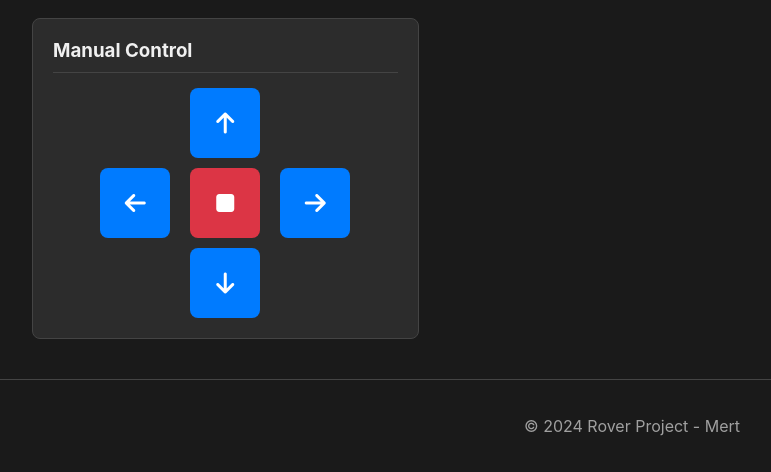
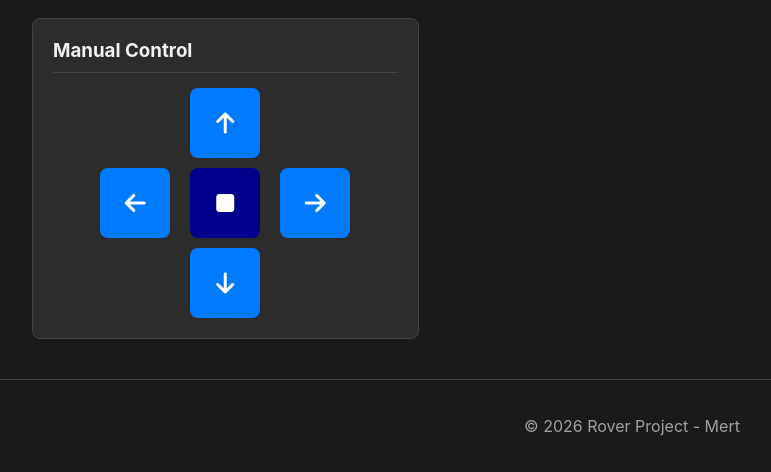
Before and after one commit to TUS-Mert/rover-proj, a Flask app: page / in a window 1280 px wide. Shown: the part 740-1212 px from the top of the page, without its empty margins (8-779 px from the left). Run offline with Flask 3, Linux system fonts and the light colour scheme; the visitor is signed in with stand-in values (Sample User, id 1); parts of the project's set-up code (start-up, migrations or seed data) failed here and were passed over; some libraries are stand-ins or nearby versions.

Commit message:
disabling stop button

```diff
--- a/app/static/js/dashboard.js
+++ b/app/static/js/dashboard.js
@@ -93,32 +93,6 @@ document.addEventListener('DOMContentLoaded', async () => {
         }
     };
 
-    for (const [buttonId, action] of Object.entries(controlButtons)) {
-        const button = document.getElementById(buttonId);
-        if (button) {
-            // Mouse events
-            button.addEventListener('mousedown', () => sendCommand(action));
-            button.addEventListener('mouseup', stopMovementOnRelease);
-            button.addEventListener('mouseleave', stopMovementOnRelease);
-
-            // Touch events for mobile
-            button.addEventListener('touchstart', (e) => {
-                e.preventDefault(); // Prevents firing mouse events as well
-                sendCommand(action);
-            });
-            button.addEventListener('touchend', stopMovementOnRelease);
-        }
-    }
-
-    // The dedicated stop button should always stop the rover and clear key state.
-    const stopButton = document.getElementById('btn-stop');
-    if (stopButton) {
-        stopButton.addEventListener('click', () => {
-            pressedKeys = [];
-            sendCommand('stop');
-        });
-    }
-
     // --- Keyboard Event Listeners ---
     document.addEventListener('keydown', (event) => {
         const action = keyActionMap[event.key];
--- a/app/templates/base.html
+++ b/app/templates/base.html
@@ -30,7 +30,7 @@
     </main>
 
     <footer class="footer">
-        <p>&copy; 2024 Rover Project - Mert</p>
+        <p>&copy; 2026 Rover Project - Mert</p>
     </footer>
 
     {% block scripts %}
--- a/app/templates/index.html
+++ b/app/templates/index.html
@@ -36,7 +36,7 @@
             <button id="btn-forward" class="btn"><i class="fas fa-arrow-up"></i></button>
             <div class="side-btns">
                 <button id="btn-left" class="btn"><i class="fas fa-arrow-left"></i></button>
-                <button id="btn-stop" class="btn btn-stop"><i class="fas fa-stop"></i></button>
+                <button id="btn-stop" class="btn btn-stop" disabled style="background-color: darkblue; cursor: not-allowed;"><i class="fas fa-stop"></i></button>
                 <button id="btn-right" class="btn"><i class="fas fa-arrow-right"></i></button>
             </div>
             <button id="btn-backward" class="btn"><i class="fas fa-arrow-down"></i></button>
```
